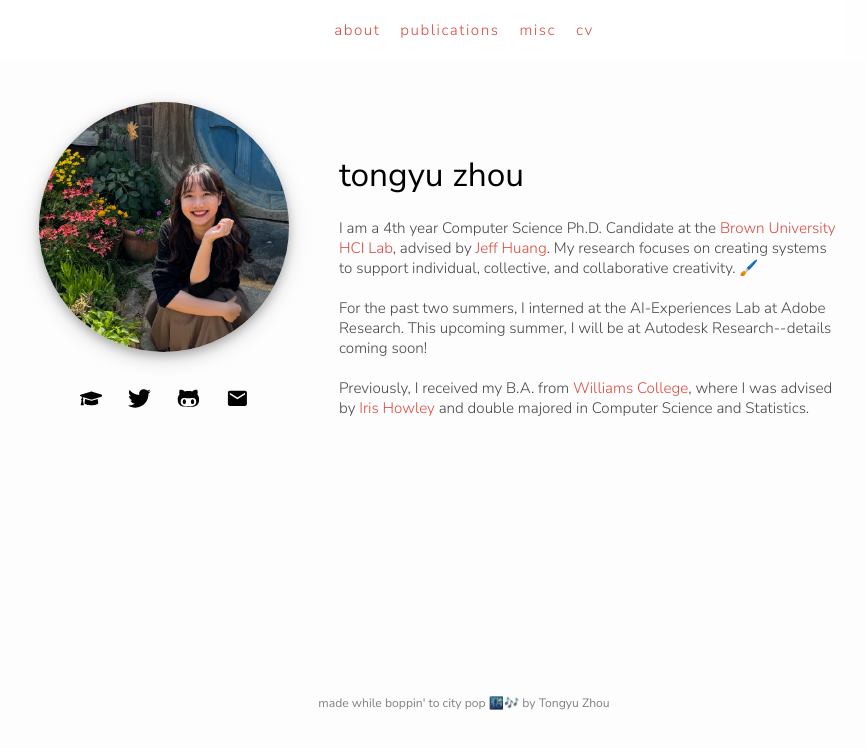
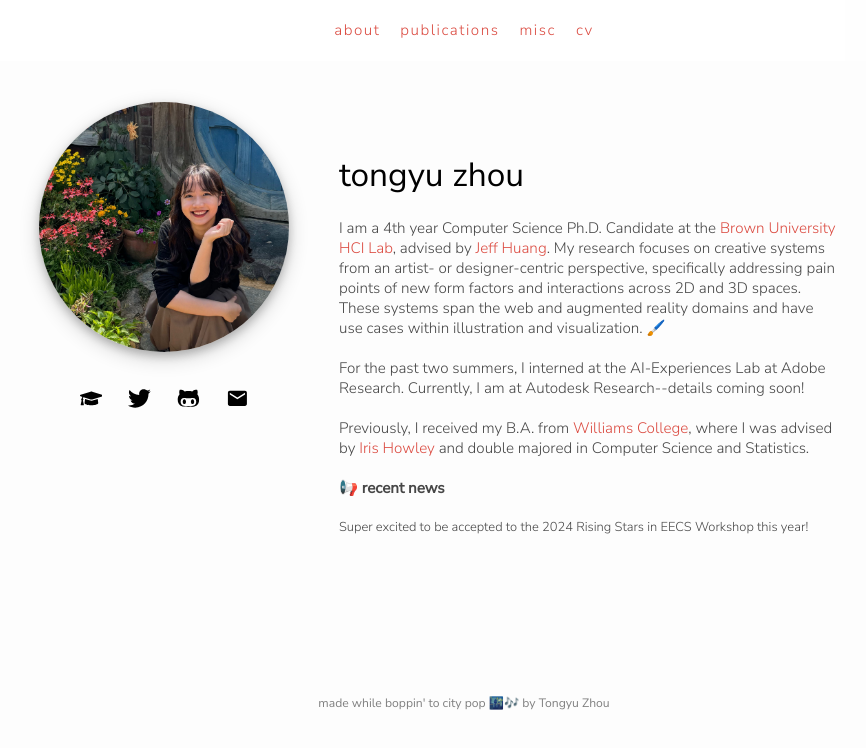
Before and after one commit to eutopi/eutopi.github.io, a React (Create React App) app: page / in a window 1280 px wide. Shown: the top 748 px of the page, without its empty margins (176-1042 px from the left). Built offline with nearby package versions, Linux system fonts and the light colour scheme.

Commit message:
update about me page

```diff
--- a/src/pages/about.js
+++ b/src/pages/about.js
@@ -37,23 +37,26 @@ export class About extends Component {
                                 tongyu zhou <span class="wave"></span>
                                 </div >
                                 <div id="bio">
-                                <div>I am a 4th year Computer Science Ph.D. Candidate at the <a href="https://www.brown.edu/">Brown University</a> <a href="https://hci.brown.edu/">HCI Lab</a>, advised by <a href="https://jeffhuang.com/">Jeff Huang</a>. My research focuses on creating systems to support individual, collective, and collaborative creativity. 🖌️
+                                <div>I am a 4th year Computer Science Ph.D. Candidate at the <a href="https://www.brown.edu/">Brown University</a> <a href="https://hci.brown.edu/">HCI Lab</a>, advised by <a href="https://jeffhuang.com/">Jeff Huang</a>. My research focuses on creative systems from an artist- or designer-centric perspective, specifically addressing pain points of new form factors and interactions across 2D and 3D spaces. These systems span the web and augmented reality domains and have use cases within illustration and visualization. 🖌️
+
+                                {/* My research focuses on creating systems to support individual, collective, and collaborative creativity.  */}
                                 </div>
                                 <br/>
-                                <div>For the past two summers, I interned at the AI-Experiences Lab at Adobe Research. This upcoming summer, I will be at Autodesk Research--details coming soon!
+                                <div>For the past two summers, I interned at the AI-Experiences Lab at Adobe Research. Currently, I am at Autodesk Research--details coming soon!
                                 </div>
                                 <br/>
                                 <div>
                                 Previously, I received my B.A. from <a href="https://www.williams.edu/">Williams College</a>, where I was advised by <a href="https://www.cs.williams.edu/~iris/">Iris Howley</a> and double majored in Computer Science and Statistics.
                                 </div>
-                                {/* <br/>
+                                <br/>
                                 <div className="bold-text">
                                 📢 recent news
                                 </div >
                                 <br/>
                                 <div className='smaller-font'>
-                                    Recently, my internship project at Adobe with my mentor <a href="https://gromitchan.com/">Gromit Chan</a> was selected to be presented as <a href="https://www.youtube.com/watch?v=XSMO9-7pcq8">#ProjectInfographIt</a> at Adobe SUMMIT Sneaks 2024, where I showed Shaq how cool infographics could be!
-                                </div> */}
+                                    Super excited to be accepted to the 2024 Rising Stars in EECS Workshop this year!
+                                    {/* Recently, my internship project at Adobe with my mentor <a href="https://gromitchan.com/">Gromit Chan</a> was selected to be presented as <a href="https://www.youtube.com/watch?v=XSMO9-7pcq8">#ProjectInfographIt</a> at Adobe SUMMIT Sneaks 2024, where I showed Shaq how cool infographics could be! */}
+                                </div>
                             </div>
                             </div>
                         </div>
```
